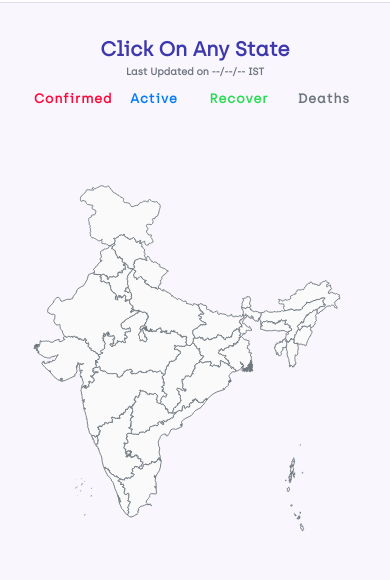
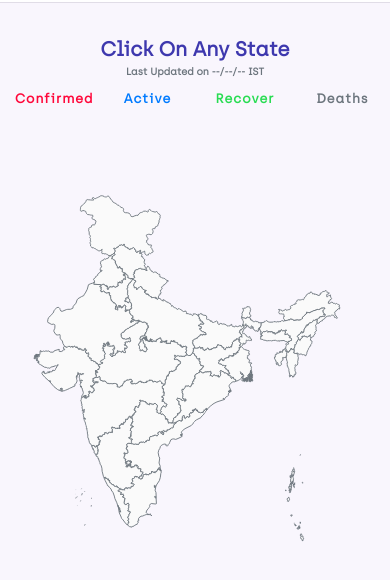
Before and after one commit to Souravgithub1999/indiacan, a plain HTML site: page map.html in a window 390 px wide. Shown: the part 46-626 px from the top of the page. Drawn offline with nearby package versions, Linux system fonts and the light colour scheme; a web font is replaced by a local one.

Commit message:
Update map.html

```diff
--- a/map.html
+++ b/map.html
@@ -1017,7 +1017,7 @@ a {
                 margin-left: 20px;
                 margin-bottom: 0px;
 
-                /* margin: 0px 0px; */
+                margin: 10px -15px;
                 display: flex;
                 justify-content: space-around;
                 cursor: pointer;
@@ -1035,7 +1035,7 @@ a {
 
             .content1 .box1 {
                 min-width: 0;
-                margin: 0px;
+                margin: 10px 22.5px;
                 border: 0px solid #ccc;
                 padding: 0px;
                 border-radius: 0px;
@@ -1135,7 +1135,7 @@ a {
                 margin-left: 18px;
                 margin-bottom: 0px;
 
-                /* margin: 0px 0px; */
+                margin: 10px -16px;
                 display: flex;
                 justify-content: space-around;
                 cursor: pointer;
@@ -1153,7 +1153,7 @@ a {
 
             .content1 .box1 {
                 min-width: 0;
-                margin: 0px;
+               margin: 0px 15px;
                 border: 0px solid #ccc;
                 padding: 0px;
                 border-radius: 0px;
```
